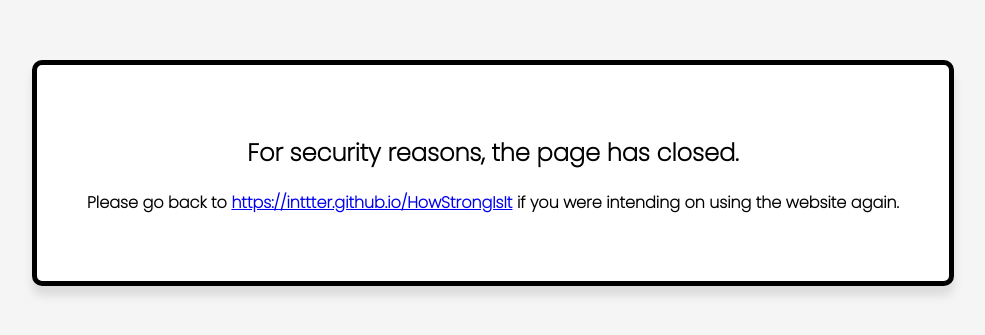
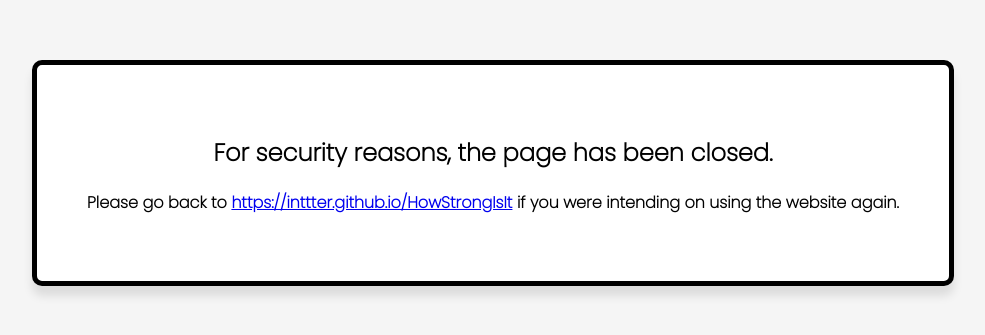
Before and after one commit to fossabot/HowStrongIsIt, a plain HTML site: page timeout.html in a window 1280 px wide. Shown: the part 227-562 px from the top of the page, without its empty margins (147-1132 px from the left). Drawn offline with Linux system fonts and the light colour scheme.

Commit message:
Session Timeout Page 🗝️ (#10)
- Slight rewording
- Addd Buy Me A Coffee widget (duplicate maybe oops) to this and recommended.html

```diff
--- a/timeout.html
+++ b/timeout.html
@@ -35,7 +35,7 @@
 </head>
 <body>
   <div class="message">
-    <h2>For security reasons, the page has closed.</h2>
+    <h2>For security reasons, the page has been closed.</h2>
     <p><strong>Please go back to <a href="https://inttter.github.io/HowStrongIsIt">https://inttter.github.io/HowStrongIsIt</a> if you were intending on using the website again.</strong></p>
   </div>
 
```
